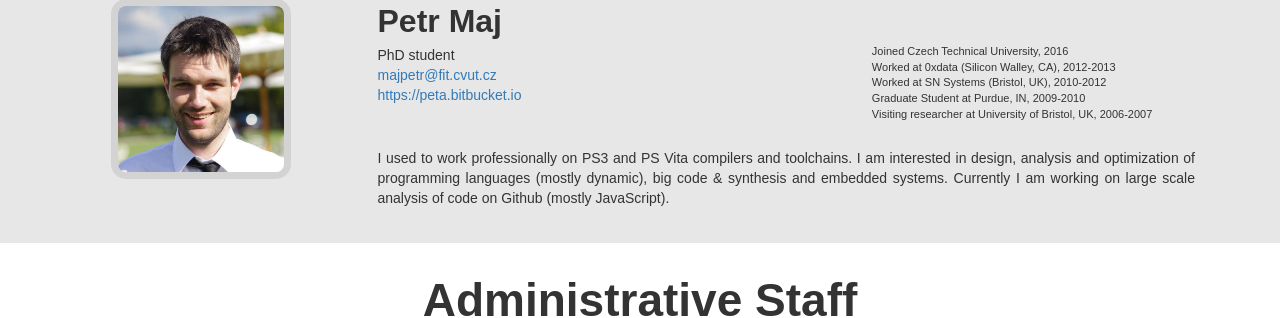
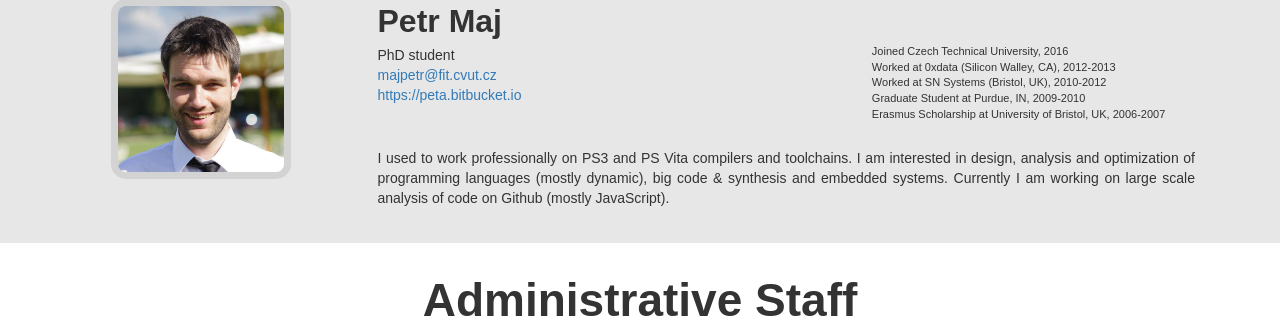
Before and after one commit to PRL-PRG/prl-prg.github.io, a Jekyll site: the page built from people.md, in a window 1280 px wide and 900 px high, scrolled down 2296 px. Shown: the part 152-470 px from the top of the window. Built offline with Jekyll 4.4.1, drawn with Linux system fonts in a browser that asks for light colours.

Commit message:
Peta: typo.

```diff
--- a/people.md
+++ b/people.md
@@ -123,7 +123,7 @@ people:
     - Worked at 0xdata (Silicon Walley, CA), 2012-2013
     - Worked at SN Systems (Bristol, UK), 2010-2012
     - Graduate Student at Purdue, IN, 2009-2010
-    - Visiting researcher at University of Bristol, UK, 2006-2007
+    - Erasmus Scholarship at University of Bristol, UK, 2006-2007
     note: "I used to work professionally on PS3 and PS Vita compilers and toolchains. I am interested in design, analysis and optimization of programming languages (mostly dynamic), big code & synthesis and embedded systems. Currently I am working on large scale analysis of code on Github (mostly JavaScript)."
 
 
```
